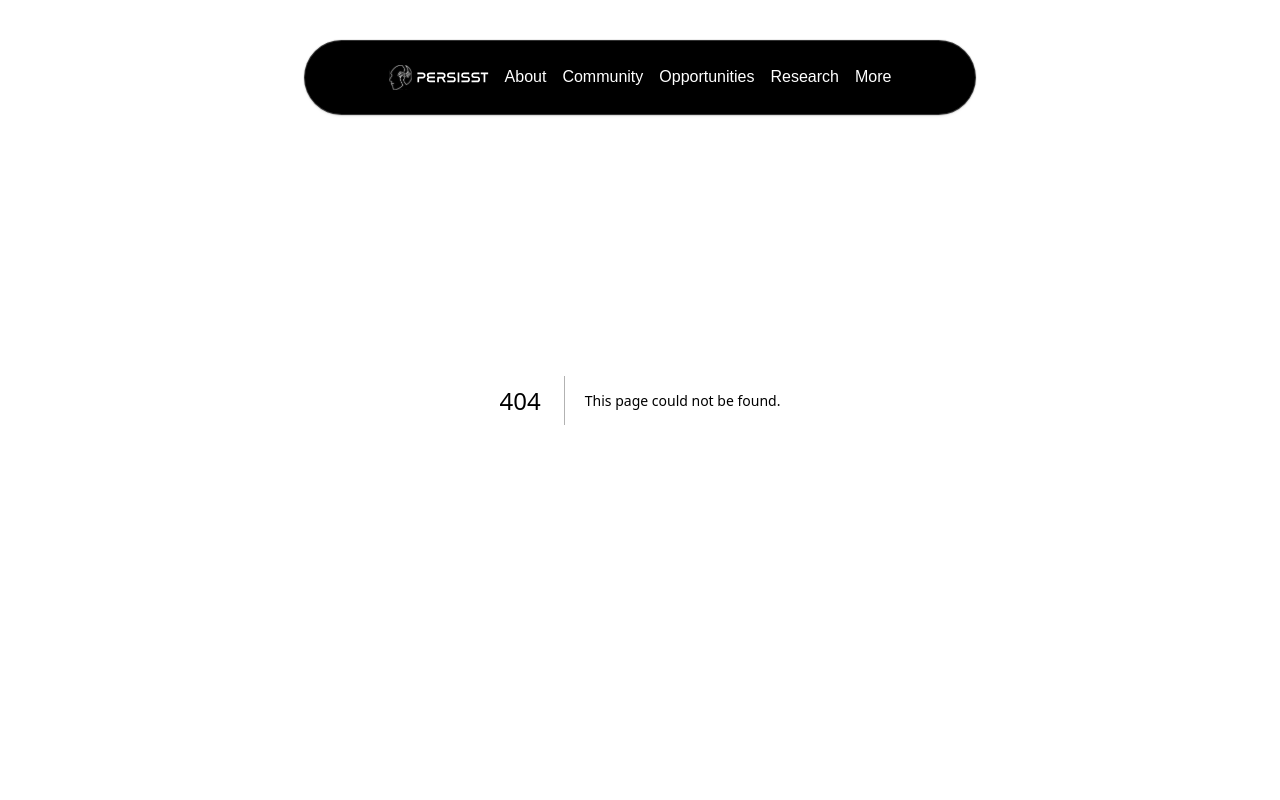
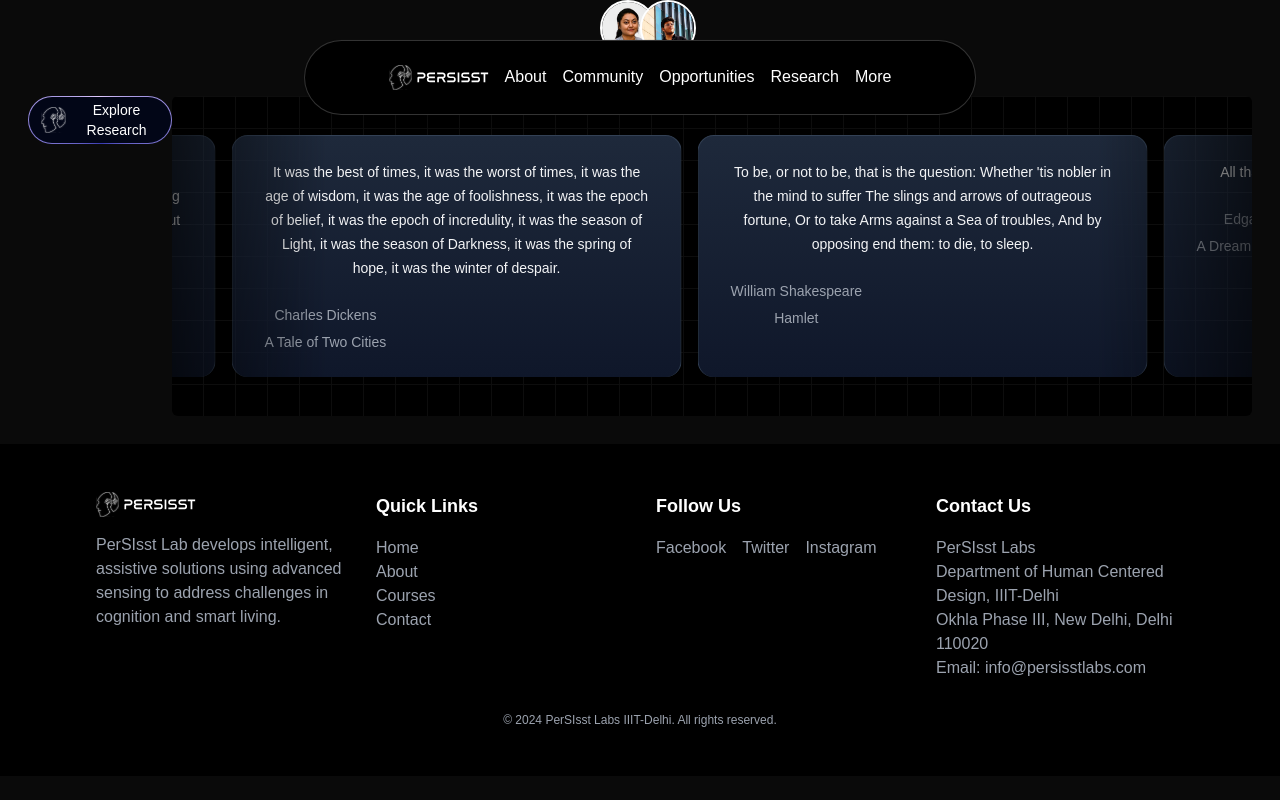
Before and after one commit to kintsugi-programmer/PerSIsst-Lab, a Next.js app in the folder v4/: page /Exp in a window 1280 px wide. Before the commit this address had no page. Shown: the top 800 px of the page. Built offline with nearby package versions, Linux system fonts and the light colour scheme.

Commit message:
exp experiment page

```diff
--- /dev/null
+++ b/v4/src/app/Exp/page.tsx
@@ -0,0 +1,73 @@
+import React from 'react'
+import ToolTip from '@/components/ToolTip'
+import { InfiniteMovingCards } from '@/components/ui/infinite-moving-cards'
+import Image from 'next/image'
+import Link from 'next/link'
+
+const page = () => {
+  return (
+    <div>
+                <ToolTip/>
+                <div className="m-7 flex justify-center text-center">
+                    <button className="relative inline-flex h-12 overflow-hidden rounded-full p-[1px] focus:outline-none focus:ring-2 focus:ring-slate-400 focus:ring-offset-2 focus:ring-offset-slate-50">
+  <span className="absolute inset-[-1000%] animate-[spin_2s_linear_infinite] bg-[conic-gradient(from_90deg_at_50%_50%,#E2CBFF_0%,#393BB2_50%,#E2CBFF_100%)]" />
+  <span className="inline-flex h-full w-full cursor-pointer items-center justify-center rounded-full bg-slate-950 px-3 py-1 text-sm font-medium text-white backdrop-blur-3xl">
+  <Image
+              src='/images/PerSIsst_Final 1.svg'
+              alt='persisst logo'
+              width={25}
+              height={100}
+              className="mr-2"
+
+
+            /> <Link href={"/About/Lab"}>
+Explore Research </Link>
+  </span>
+</button>
+        <div className="h-[20rem] rounded-md flex flex-col antialiased bg-black bg-grid-white/[0.05] items-center justify-center relative overflow-hidden">
+      <InfiniteMovingCards
+        items={testimonials}
+        direction="right"
+        speed="slow"
+      />
+    </div>    </div>
+
+    </div>
+  )
+}
+
+export default page
+
+
+
+const testimonials = [
+    {
+      quote:
+        "It was the best of times, it was the worst of times, it was the age of wisdom, it was the age of foolishness, it was the epoch of belief, it was the epoch of incredulity, it was the season of Light, it was the season of Darkness, it was the spring of hope, it was the winter of despair.",
+      name: "Charles Dickens",
+      title: "A Tale of Two Cities",
+    },
+    {
+      quote:
+        "To be, or not to be, that is the question: Whether 'tis nobler in the mind to suffer The slings and arrows of outrageous fortune, Or to take Arms against a Sea of troubles, And by opposing end them: to die, to sleep.",
+      name: "William Shakespeare",
+      title: "Hamlet",
+    },
+    {
+      quote: "All that we see or seem is but a dream within a dream.",
+      name: "Edgar Allan Poe",
+      title: "A Dream Within a Dream",
+    },
+    {
+      quote:
+        "It is a truth universally acknowledged, that a single man in possession of a good fortune, must be in want of a wife.",
+      name: "Jane Austen",
+      title: "Pride and Prejudice",
+    },
+    {
+      quote:
+        "Call me Ishmael. Some years ago—never mind how long precisely—having little or no money in my purse, and nothing particular to interest me on shore, I thought I would sail about a little and see the watery part of the world.",
+      name: "Herman Melville",
+      title: "Moby-Dick",
+    },
+  ];
--- a/v4/src/components/Hero.tsx
+++ b/v4/src/components/Hero.tsx
@@ -4,19 +4,19 @@
 import { WavyBackground } from './ui/wavy-background'
 import { FlipWords } from './ui/flip-words'
 import Image from 'next/image'
-import ToolTip from './ToolTip'
+import ToolTip from '@/components/ToolTip'
+import { InfiniteMovingCards } from '@/components/ui/infinite-moving-cards'
 import { HoverBorderGradient } from './ui/hover-border-gradient'
 import { Button } from './ui/moving-border'
 import reactElementToJSXString from "react-element-to-jsx-string";
 import { ButtonsCard } from './ui/tailwindcss-buttons'
-import { InfiniteMovingCards } from './ui/infinite-moving-cards'
 const Hero = () => {
     const words = ["Pervasive", "Sensing", "Intelligent", "Assistive"];
 
   return (
 
     <div
-    className='h-auto md:h-[100rem] w-full rounded-md flex flex-col item-center justify-center relative overflow-hidden mx-auto py-10 md:py-0'
+    className='h-auto md:h-[70rem] w-full rounded-md flex flex-col item-center justify-center relative overflow-hidden mx-auto pt-0 md:py-0'
     >
         <WavyBackground className="max-w-4xl mx-auto pb-30">
             <div className='p-4 relative z-10 w-full text-center' >
@@ -46,7 +46,7 @@
               className="mr-2"
 
 
-            /> <Link href={"/Research"}>
+            /> <Link href={"/About/Lab"}>
 Explore Research </Link>
   </span>
 </button>
@@ -82,14 +82,6 @@
 
         </WavyBackground>
 
-        <ToolTip/>
-        <div className="h-[20rem] rounded-md flex flex-col antialiased bg-black bg-grid-white/[0.05] items-center justify-center relative overflow-hidden">
-      <InfiniteMovingCards
-        items={testimonials}
-        direction="right"
-        speed="slow"
-      />
-    </div>
 
 
 
@@ -127,36 +119,3 @@
 
 
 </div> */}
-
-
-const testimonials = [
-  {
-    quote:
-      "It was the best of times, it was the worst of times, it was the age of wisdom, it was the age of foolishness, it was the epoch of belief, it was the epoch of incredulity, it was the season of Light, it was the season of Darkness, it was the spring of hope, it was the winter of despair.",
-    name: "Charles Dickens",
-    title: "A Tale of Two Cities",
-  },
-  {
-    quote:
-      "To be, or not to be, that is the question: Whether 'tis nobler in the mind to suffer The slings and arrows of outrageous fortune, Or to take Arms against a Sea of troubles, And by opposing end them: to die, to sleep.",
-    name: "William Shakespeare",
-    title: "Hamlet",
-  },
-  {
-    quote: "All that we see or seem is but a dream within a dream.",
-    name: "Edgar Allan Poe",
-    title: "A Dream Within a Dream",
-  },
-  {
-    quote:
-      "It is a truth universally acknowledged, that a single man in possession of a good fortune, must be in want of a wife.",
-    name: "Jane Austen",
-    title: "Pride and Prejudice",
-  },
-  {
-    quote:
-      "Call me Ishmael. Some years ago—never mind how long precisely—having little or no money in my purse, and nothing particular to interest me on shore, I thought I would sail about a little and see the watery part of the world.",
-    name: "Herman Melville",
-    title: "Moby-Dick",
-  },
-];
--- a/v4/src/components/ToolTip.tsx
+++ b/v4/src/components/ToolTip.tsx
@@ -11,13 +11,6 @@
   },
   {
     id: 2,
-    name: "Dr. Jainendra Shukla",
-    designation: "Lab Director",
-    image:
-      "/images/jshukla.jpg",
-  },
-  {
-    id: 3,
     name: "Siddhant Bali",
     designation: "Web Admin",
     image:
```
